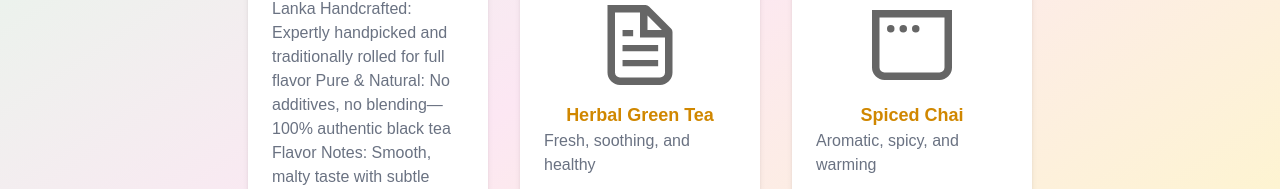
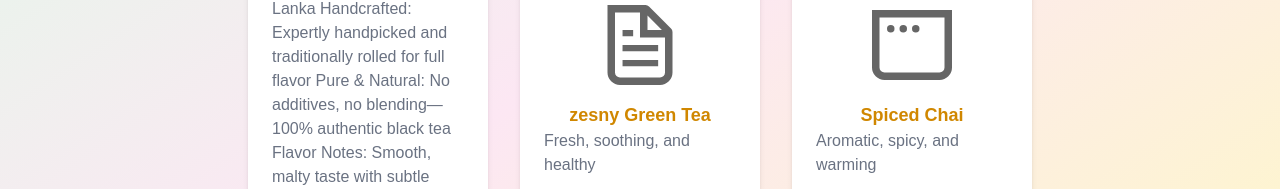
Before and after one commit to danushkawathupitiya/zesny-agry, a Next.js app: page /products in a window 1280 px wide. Shown: the part 499-688 px from the top of the page. Built offline with nearby package versions, Linux system fonts and the light colour scheme.

Commit message:
added changes

```diff
--- a/src/app/products/page.tsx
+++ b/src/app/products/page.tsx
@@ -18,8 +18,8 @@ export default function Products() {
           </span>
         </div>
         <div className="flex flex-col items-center bg-white rounded-xl shadow-md p-6 w-60">
-          <img src="/file.svg" alt="Herbal Green Tea" className="w-20 h-20 mb-4" />
-          <span className="font-bold text-lg text-yellow-600">Herbal Green Tea</span>
+          <img src="/file.svg" alt="zesny Green Tea" className="w-20 h-20 mb-4" />
+          <span className="font-bold text-lg text-yellow-600">zesny Green Tea</span>
           <span className="text-gray-500">Fresh, soothing, and healthy</span>
         </div>
         <div className="flex flex-col items-center bg-white rounded-xl shadow-md p-6 w-60">
```
